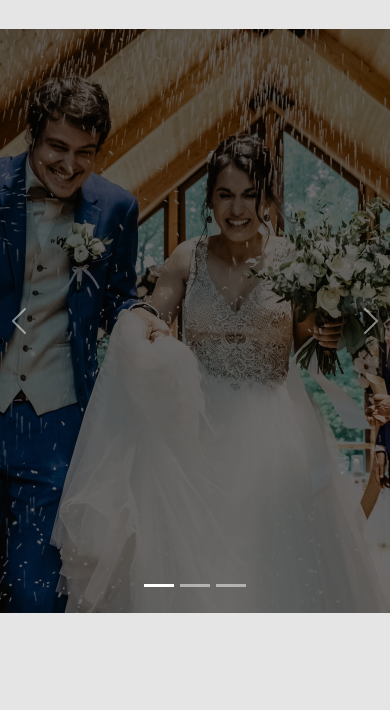
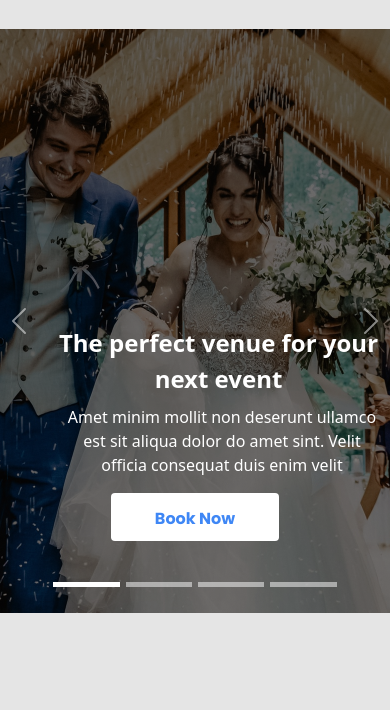
Before and after one commit to junetazul/figmatobootstrap, a website: page index.html in a window 390 px wide. Shown: the part 127-837 px from the top of the page. Drawn offline with nearby package versions, Linux system fonts and the light colour scheme.

Commit message:
carousel final

```diff
--- a/css/style.scss
+++ b/css/style.scss
@@ -41,11 +41,14 @@ html{
     --fs-eight: 20px;
     --fs-nine: 14px;
     --fs-ten: 18px;
+    --fs-eleven: 24px;
 
 
     --lh-one:33px;
     --lh-second: 24px;
     --lh-third: 21px;
+    --lh-fourth: 57.84px;
+    --lh-fifth:36px;
 
 
 
@@ -56,6 +59,9 @@ html{
     --clr-footer:#0B0D17;
     --clr-hot: #FF4E4E;
     --clr-bg:#E5E5E5;
+    --clr-gr: #073200;
+    --clr-ye: #827742;
+    --clr-or: #A33E06;
 
     --mrg-below: 100px;
 
@@ -100,6 +106,9 @@ body{
 }
 
 //Navbar ends
+
+
+// Carousel Starts
 .commonbottom{
     margin-bottom: var(--mrg-below) ;
 }
@@ -115,7 +124,117 @@ body{
 }
 .thirddiv{
     height: 584px;
+    background-image: url(../images/Third03.png);
+    background-position: center;
+
+}
+
+.forthdiv{
+    height: 584px;
     background-image: url(../images/Third.png);
     background-position: center;
 
+
 }
+.carousel-caption{
+    // border: 1px solid red;
+    text-align: center;
+    // display: flex;
+    margin-bottom: 0px;
+}
+
+.carousel-caption h2{
+    width: 639px;
+    // border: 1px solid black;
+    font-size: var(--fs-third);
+    font-weight: var(--fw-two);
+    line-height: var(--lh-fourth);
+    color: var(--clr-second);
+    // margin-top: 294px;
+    text-align: center;
+    margin-inline: auto;
+}
+
+.carousel-caption .jcolor{
+        color: var(--clr-gr);
+    }
+.carousel-caption .ocolor{
+        color: var(--clr-or);
+    }
+
+
+
+
+
+.carousel-caption p{
+    width: 456px;
+    // border: 1px solid black;
+    font-size: var(--fs-second);
+    font-weight: var(--fw-three);
+    line-height: var(--lh-second);
+    color: var(--clr-second);
+    // margin-top: 294px;
+    text-align: center;
+    margin-inline: auto;
+}
+
+
+.btn{
+    width: 168px;
+    background-color: var(--clr-second);
+    margin-bottom: 32px;
+}
+
+.btn a{
+    background-color: var(--clr-second);
+    color: var(--clr-fourth);
+    text-decoration: none;
+    font-family: var(--ff-first);
+    font-size: var(--fs-second);
+    line-height: var(--lh-second);
+    font-weight: var(--fw-one);
+}
+
+.carousel-indicators .line{
+    height: 5px;
+    width: 68px;
+    // margin-bottom: 8px;
+}
+
+@media (max-width:767px){
+    .carousel-caption h2{
+        width: 320px;
+        // height: 72px;
+        font-size: var(--fs-eleven) ;
+        font-weight: var(--fw-two);
+        line-height: var(--lh-fifth);
+        text-align: center;
+        margin-inline: auto;
+    }
+    .carousel-caption p{
+        width: 327px;
+        // border: 1px solid black;
+        font-size: var(--fs-second);
+        font-weight: var(--fw-three);
+        line-height: var(--lh-second);
+        color: var(--clr-second);
+        // margin-top: 294px;
+        text-align: center;
+        margin-inline: auto;
+    }
+
+
+
+}
+
+
+
+
+
+
+
+
+
+
+
+// Carousel Ends
--- a/index.html
+++ b/index.html
@@ -13,9 +13,8 @@
     <link rel="stylesheet" href="./css/style.css">
 </head>
 <body>
+  <!-- navbar starts! -->
     <section>
-        <!-- navbar starts! -->
-
         <div class="container">
             <nav class="navbar navbar-expand-lg">
                 <div class="container-fluid">
@@ -52,41 +51,64 @@
               </nav>
 
         </div>
-        <!-- navbar ends! -->
+
 
     </section>
+    <!-- navbar ends! -->
+    <!-- Carousel Starts! -->
     <section>
         <div class="container-fluid p-0 m-0">
           <div class="row commonbottom ">
             <div id="carouselExampleCaptions" class="carousel slide " data-bs-ride="false">
               <div class="carousel-indicators">
-                <button type="button" data-bs-target="#carouselExampleCaptions" data-bs-slide-to="0" class="active" aria-current="true" aria-label="Slide 1"></button>
-                <button type="button" data-bs-target="#carouselExampleCaptions" data-bs-slide-to="1" aria-label="Slide 2"></button>
-                <button type="button" data-bs-target="#carouselExampleCaptions" data-bs-slide-to="2" aria-label="Slide 3"></button>
+                <button type="button" data-bs-target="#carouselExampleCaptions" data-bs-slide-to="0" class="active line" aria-current="true" aria-label="Slide 1"></button>
+                <button type="button" data-bs-target="#carouselExampleCaptions" data-bs-slide-to="1" class="line" aria-label="Slide 2"></button>
+                <button type="button" data-bs-target="#carouselExampleCaptions" data-bs-slide-to="2" class="line" aria-label="Slide 3"></button>
+                <button type="button" data-bs-target="#carouselExampleCaptions" data-bs-slide-to="3" class="line" aria-label="Slide 4"></button>
+
               </div>
               <div class="carousel-inner">
                 <div class="carousel-item active">
                   <!-- <img src="./images/First.png" class="d-block w-100" alt="..."> -->
                   <div class="firstdiv"></div>
-                  <div class="carousel-caption d-none d-md-block">
-                    <h5>First slide label</h5>
-                    <p>Some representative placeholder content for the first slide.</p>
+                  <div class="carousel-caption d-md-block m-auto">
+                    <h2  >The perfect venue for your
+                      next event</h2>
+                    <p>Amet minim mollit non deserunt ullamco est sit aliqua dolor do amet sint. Velit officia consequat duis enim velit </p>
+                    <button class="btn btn-lg rounded"><a href="#">Book Now</a></button>
                   </div>
                 </div>
                 <div class="carousel-item">
                   <!-- <img src="./images/Second.png" class="d-block w-100" alt="..."> -->
                   <div class="seconddiv"></div>
-                  <div class="carousel-caption d-none d-md-block">
-                    <h5>Second slide label</h5>
-                    <p>Some representative placeholder content for the second slide.</p>
+                  <div class="carousel-caption d-md-block">
+                    <h2 class="ocolor">The perfect venue for your
+                      next event</h2>
+                    <p>Amet minim mollit non deserunt ullamco est sit aliqua dolor do amet sint. Velit officia consequat duis enim velit</p>
+                    <button class="btn btn-lg rounded"><a href="#">Book Now</a></button>
+
                   </div>
                 </div>
                 <div class="carousel-item">
                   <!-- <img src="./images/Third.png" class="d-block w-100" alt="..."> -->
                   <div class="thirddiv"></div>
-                  <div class="carousel-caption d-none d-md-block">
-                    <h5>Third slide label</h5>
-                    <p>Some representative placeholder content for the third slide.</p>
+                  <div class="carousel-caption d-md-block ">
+                    <h2 class="jcolor" >The perfect venue for your
+                      next event</h2>
+                    <p>Amet minim mollit non deserunt ullamco est sit aliqua dolor do amet sint. Velit officia consequat duis enim velit</p>
+                    <button class="btn btn-lg rounded"><a href="#">Book Now</a></button>
+
+                  </div>
+                </div>
+                <div class="carousel-item">
+                  <!-- <img src="./images/Third.png" class="d-block w-100" alt="..."> -->
+                  <div class="forthdiv"></div>
+                  <div class="carousel-caption d-md-block">
+                    <h2>The perfect venue for your
+                      next event</h2>
+                    <p>Amet minim mollit non deserunt ullamco est sit aliqua dolor do amet sint. Velit officia consequat duis enim velit</p>
+                    <button class="btn btn-lg rounded"><a href="#">Book Now</a></button>
+
                   </div>
                 </div>
               </div>
@@ -102,9 +124,30 @@
           </div>
         </div>
     </section>
+<!-- Carousel Ends! -->
+<!-- horizontal card starts! -->
+
     <section>
-        Every moment is precious
+      <div class="container">
+        <div class="row commonbottom">
+          <div class="col-md-6">
+            <img src="./images/gate.png" class="img-fluid" alt="">
+
+          </div>
+          <div class="col-md-6">
+            <h2></h2>
+            <p></p>
+            <button></button>
+
+          </div>
+        </div>
+      </div>
+
+
     </section>
+<!-- horizontal card starts! -->
+
+
     <section>
         our package
     </section>
```
Also changed, not shown: css/style.css, images/gate.png (renamed from images/unsplash_NSVJAAXOYHs.png), 3 other files.
